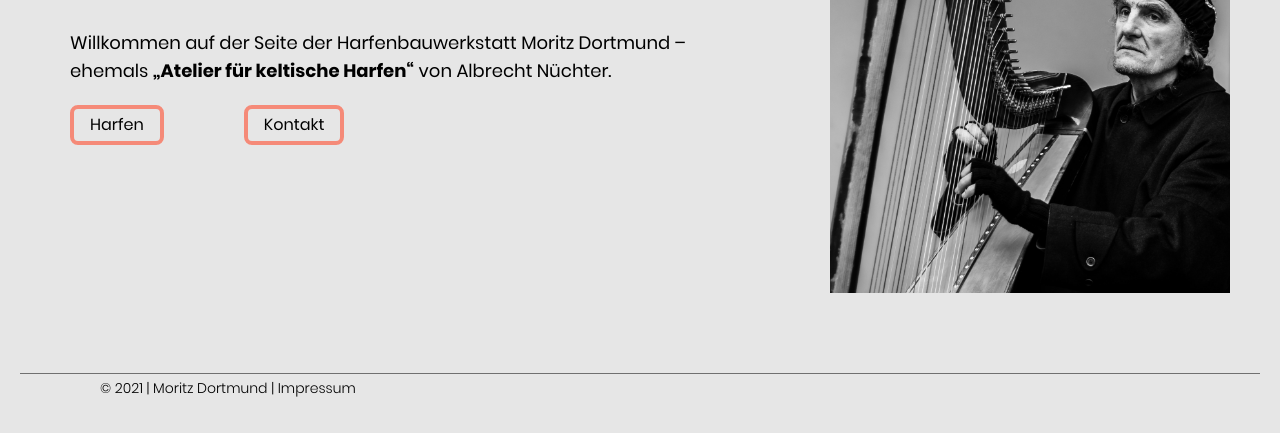
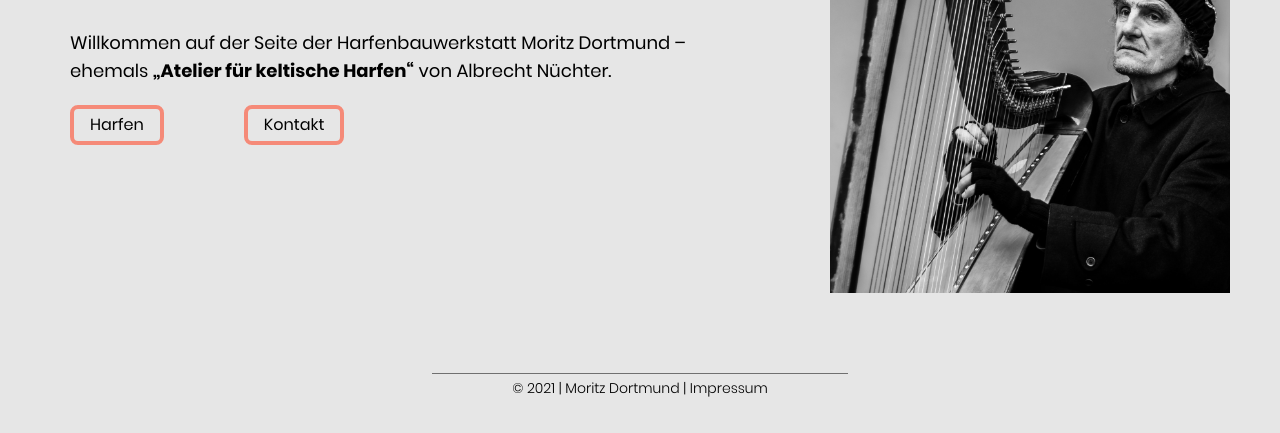
Before and after one commit to fre-ben/moritz-harfen, a Gatsby site: page / in a window 1280 px wide. Shown: the part 367-800 px from the top of the page. Built offline with nearby package versions, Linux system fonts and the light colour scheme; Gatsby itself is replaced by a stand-in of ours.

Commit message:
💄 Center Footer

```diff
--- a/src/components/footer/Footer.tsx
+++ b/src/components/footer/Footer.tsx
@@ -3,7 +3,7 @@ import { Link } from "gatsby";
 
 function Footer() {
   return (
-    <footer className="mt-20 mb-5">
+    <footer className="grid place-items-center mt-20 mb-5">
       <p className="border-t border-moritzGrey px-5 md:px-20 pt-1 font-light text-sm">
         © 2021 | Moritz Dortmund |{" "}
         <Link
```
